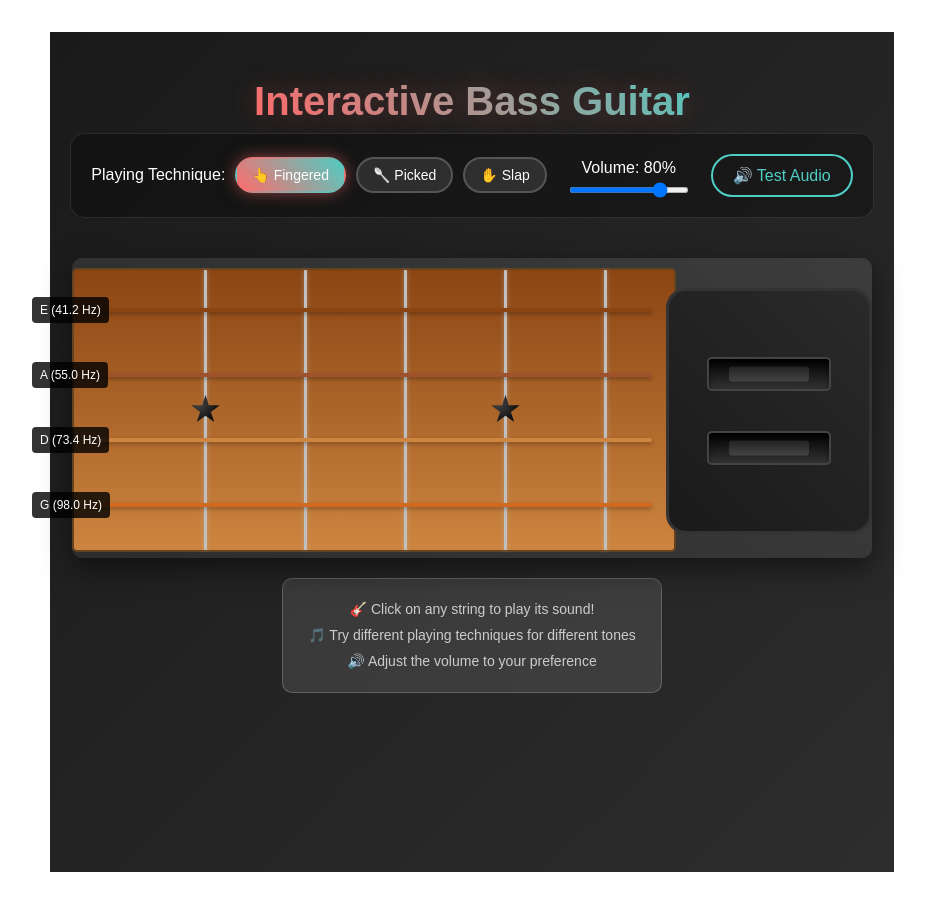
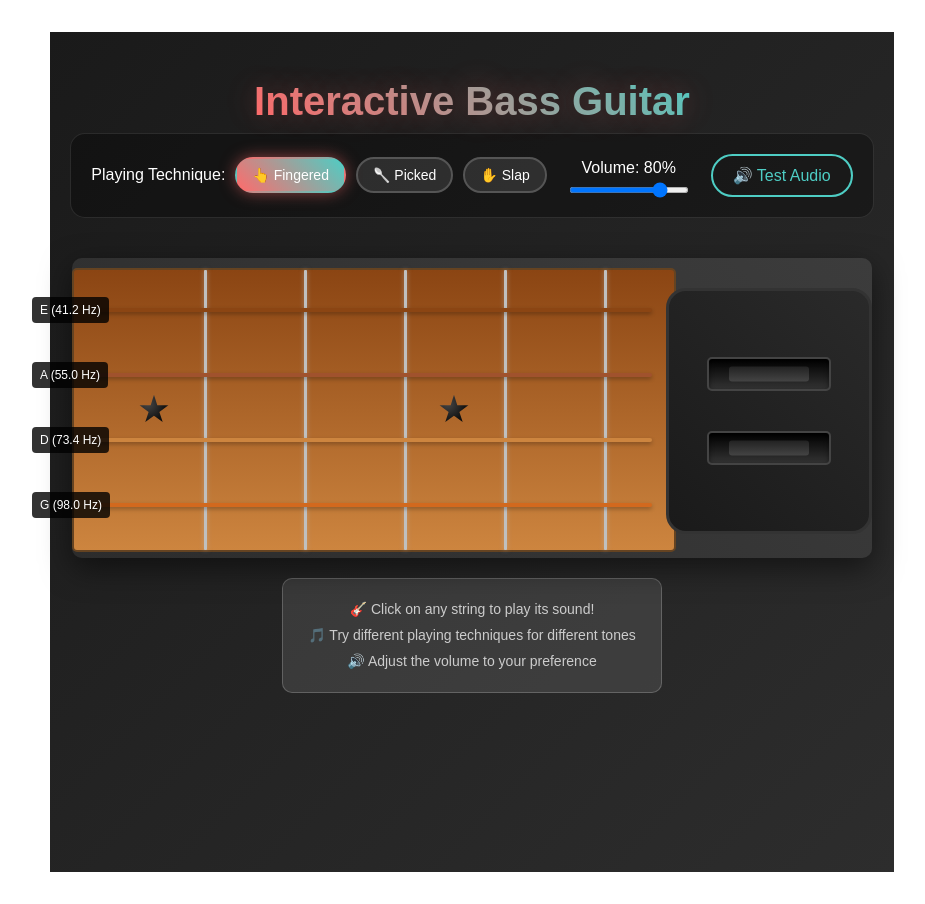
Before and after one commit to LigeTS/bass-guitar, a React (Vite) app: page / in a window 1280 px wide. Shown: the whole page, without its empty margins (168-1093 px from the left). Built offline with nearby package versions, Linux system fonts and the light colour scheme.

Commit message:
moving marker to correct spot on neck

```diff
--- a/src/components/BassGuitar.css
+++ b/src/components/BassGuitar.css
@@ -206,7 +206,7 @@
   box-shadow:
     0 0 10px rgba(255, 255, 255, 0.2),
     inset 0 0 4px rgba(255, 255, 255, 0.3);
-  left: -13.5px;
+  left: -65px;
   z-index: 2;
 }
 
```
